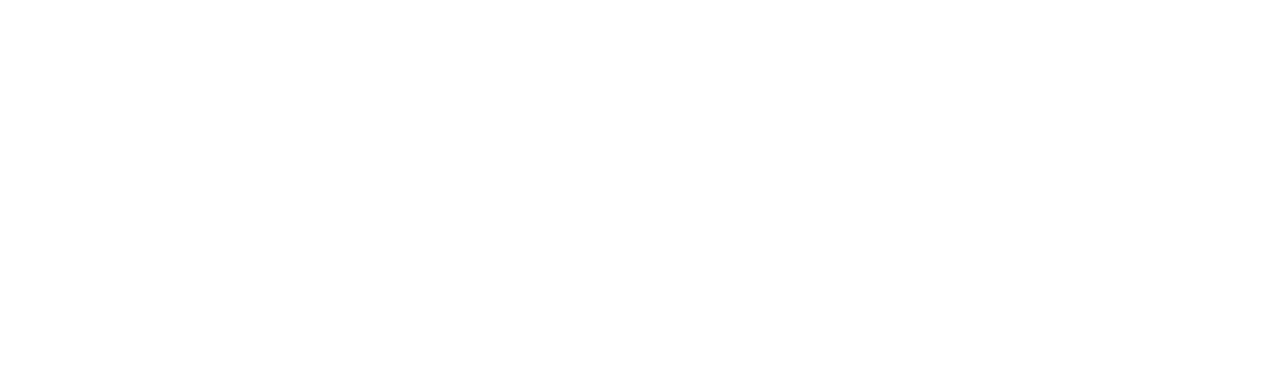
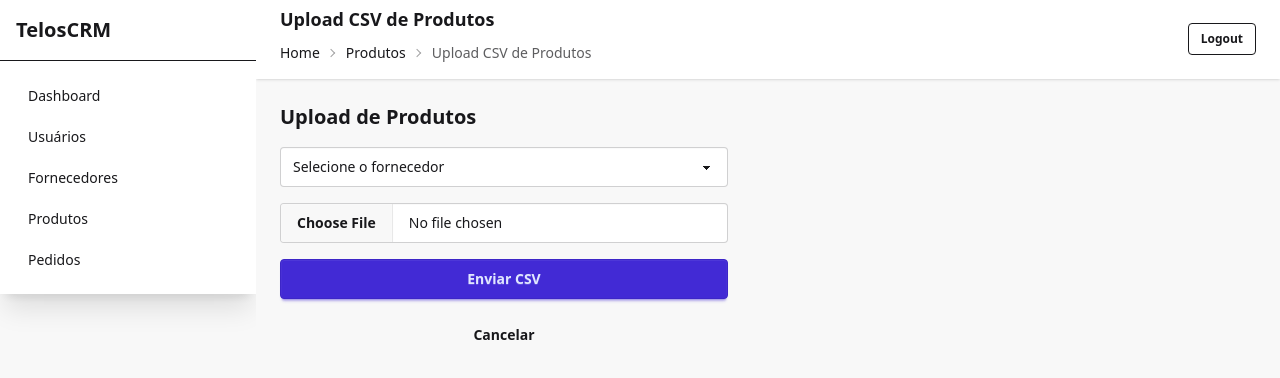
Before and after one commit to ViniciusDornelasDEV/telos_front_vue, a Vue app: page /products/upload in a window 1280 px wide. Before the commit this address had no page. Shown: the top 378 px of the page. Built offline with nearby package versions, Linux system fonts and the light colour scheme; sample sign-in values are in the browser's storage.

Commit message:
feat: upload products csv

```diff
--- a/src/layouts/DefaultLayout.vue
+++ b/src/layouts/DefaultLayout.vue
@@ -37,15 +37,8 @@
 
           <nav class="text-sm breadcrumbs">
             <ul>
-              <li
-                v-for="(item, index) in breadcrumbs"
-                :key="index"
-              >
-                <RouterLink
-                  v-if="item.to"
-                  :to="item.to"
-                  class="hover:underline"
-                >
+              <li v-for="(item, index) in breadcrumbs" :key="index">
+                <RouterLink v-if="item.to" :to="item.to" class="hover:underline">
                   {{ item.label }}
                 </RouterLink>
 
@@ -82,63 +75,32 @@
         <!-- Menu -->
         <ul class="menu px-4 py-4 gap-1">
           <li>
-            <RouterLink
-              to="/"
-              class="rounded-lg transition-colors"
-              active-class="active"
-              exact-active-class="active"
-            >
+            <RouterLink to="/" class="rounded-lg transition-colors" active-class="active" exact-active-class="active">
               Dashboard
             </RouterLink>
           </li>
 
           <li>
-            <RouterLink
-              to="/users"
-              class="rounded-lg transition-colors"
-              active-class="active"
-            >
+            <RouterLink to="/users" class="rounded-lg transition-colors" active-class="active">
               Usuários
             </RouterLink>
           </li>
 
           <li>
-            <RouterLink
-              to="/suppliers"
-              class="rounded-lg transition-colors"
-              active-class="active"
-            >
+            <RouterLink to="/suppliers" class="rounded-lg transition-colors" active-class="active">
               Fornecedores
             </RouterLink>
           </li>
 
           <li>
-            <RouterLink
-              to="/products"
-              class="rounded-lg transition-colors"
-              active-class="active"
-            >
+            <RouterLink to="/products" class="rounded-lg transition-colors" active-class="active">
               Produtos
             </RouterLink>
           </li>
 
           <li>
-            <RouterLink
-              to="/orders"
-              class="rounded-lg transition-colors"
-              active-class="active"
-            >
+            <RouterLink to="/orders" class="rounded-lg transition-colors" active-class="active">
               Pedidos
-            </RouterLink>
-          </li>
-
-          <li>
-            <RouterLink
-              to="/reports"
-              class="rounded-lg transition-colors"
-              active-class="active"
-            >
-              Relatórios
             </RouterLink>
           </li>
         </ul>
--- a/src/router/index.js
+++ b/src/router/index.js
@@ -137,14 +137,23 @@
     }
   },
   {
+    path: '/products/upload',
+    name: 'products.upload',
+    component: () => import('@/views/products/Upload.vue'),
+    meta: {
+      auth: true,
+      layout: 'default',
+      title: 'Upload CSV de Produtos',
+      breadcrumb: [
+        { label: 'Home', to: '/' },
+        { label: 'Produtos', to: '/products' }
+      ]
+    }
+  },
+  {
     path: '/orders',
     component: () => import('@/views/orders/Index.vue'),
     meta: { auth: true, layout: 'default', title: 'Pedidos' }
-  },
-  {
-    path: '/reports',
-    component: () => import('@/views/reports/Index.vue'),
-    meta: { auth: true, layout: 'default', title: 'Relatórios' }
   }
 ]
 
--- a/src/stores/products.js
+++ b/src/stores/products.js
@@ -42,6 +42,17 @@
 
     remove(id) {
       this.items = this.items.filter(p => p.id !== id)
+    },
+
+    async uploadCsv(formData) {
+      try {
+        await new Promise(resolve => setTimeout(resolve, 1000))
+        return { success: true, message: 'Upload simulado com sucesso!' }
+      } catch (error) {
+        console.error(error)
+        throw error
+      }
     }
+
   }
 })
--- a/src/views/products/Index.vue
+++ b/src/views/products/Index.vue
@@ -41,7 +41,10 @@
   <div class="space-y-6">
     <div class="flex justify-between items-center">
       <h2 class="text-xl font-semibold">Produtos</h2>
-      <RouterLink to="/products/create" class="btn btn-primary">Novo Produto</RouterLink>
+      <div class="flex gap-2">
+        <RouterLink to="/products/create" class="btn btn-primary">Novo Produto</RouterLink>
+        <RouterLink to="/products/upload" class="btn btn-secondary">Upload CSV</RouterLink>
+      </div>
     </div>
 
     <DataTable :columns="columns"
--- /dev/null
+++ b/src/views/products/Upload.vue
@@ -0,0 +1,68 @@
+<script setup>
+import { ref, onMounted, computed } from 'vue'
+import { useRouter } from 'vue-router'
+import { useSuppliersStore } from '@/stores/suppliers'
+import { useProductsStore } from '@/stores/products'
+
+const router = useRouter()
+const suppliersStore = useSuppliersStore()
+const productsStore = useProductsStore()
+
+const file = ref(null)
+const uploading = ref(false)
+const supplierId = ref('')
+
+const suppliers = computed(() => suppliersStore.items)
+
+onMounted(async () => {
+    await suppliersStore.fetchSuppliers()
+})
+
+function handleFileChange(event) {
+    file.value = event.target.files[0]
+}
+
+async function submit() {
+    if (!file.value || !supplierId.value) {
+        alert('Selecione um fornecedor e um arquivo CSV')
+        return
+    }
+
+    uploading.value = true
+
+    try {
+        const formData = new FormData()
+        formData.append('file', file.value)
+        formData.append('supplier_id', supplierId.value)
+
+        await productsStore.uploadCsv(formData)
+
+        alert('Upload iniciado! Você receberá um email quando o processamento terminar.')
+        router.push('/products')
+    } catch (error) {
+        console.error(error)
+        alert('Erro ao enviar o arquivo')
+    } finally {
+        uploading.value = false
+    }
+}
+</script>
+
+<template>
+    <div class="max-w-md space-y-4">
+        <h2 class="text-xl font-semibold">Upload de Produtos</h2>
+
+        <select v-model="supplierId" class="select select-bordered w-full" required>
+            <option value="" disabled>Selecione o fornecedor</option>
+            <option v-for="s in suppliers" :key="s.id" :value="s.id">{{ s.name }}</option>
+        </select>
+
+        <input type="file" accept=".csv" @change="handleFileChange" class="file-input file-input-bordered w-full" />
+
+        <button class="btn btn-primary w-full" :disabled="uploading" @click="submit">
+            {{ uploading ? 'Enviando...' : 'Enviar CSV' }}
+        </button>
+
+        <RouterLink to="/products" class="btn btn-ghost w-full">Cancelar</RouterLink>
+    </div>
+</template>
--- a/src/views/reports/Index.vue
+++ /dev/null
@@ -1,8 +0,0 @@
-<template>
-  <div class="card bg-base-100 shadow">
-    <div class="card-body">
-      <h2 class="card-title">Relatórios</h2>
-      <p>Lista de relatórios será exibida aqui.</p>
-    </div>
-  </div>
-</template>
```
